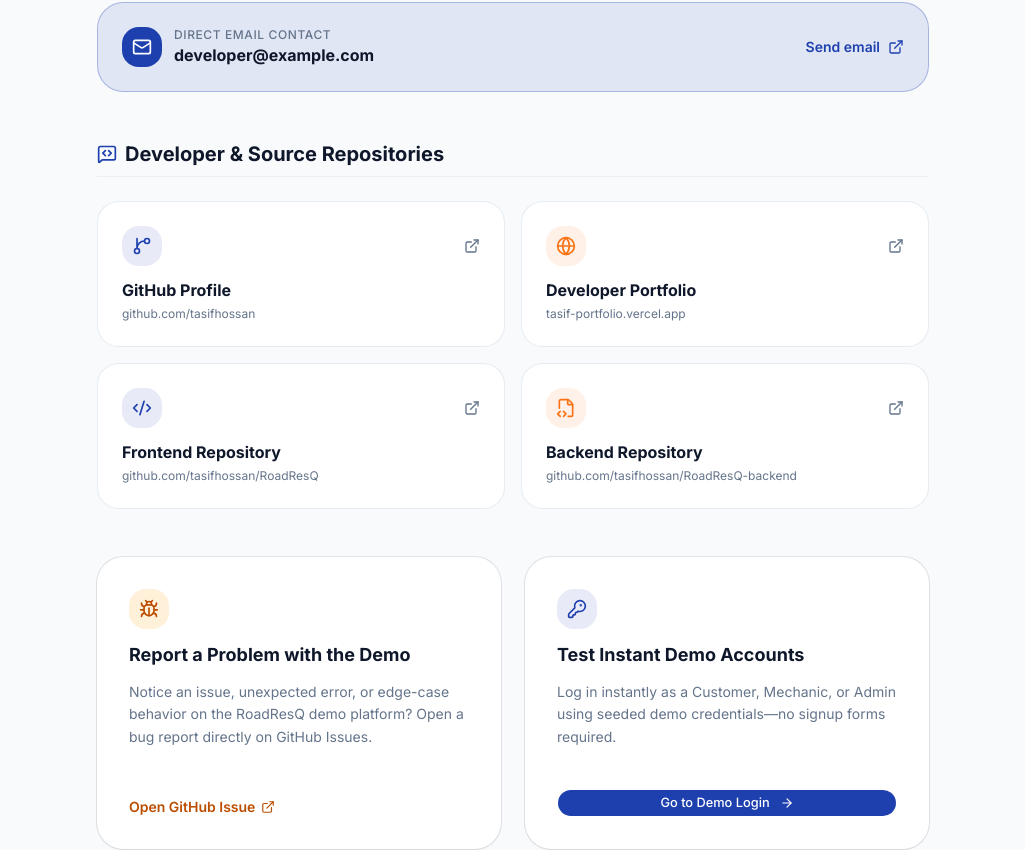
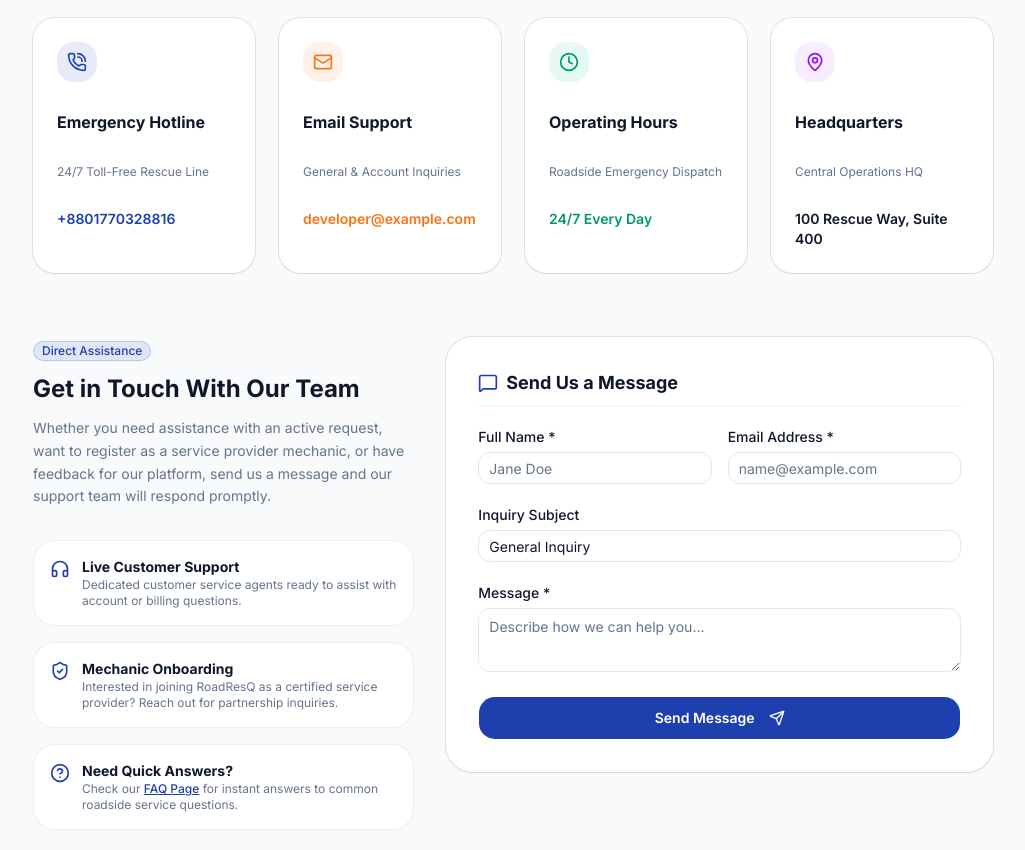
Before and after one commit to tasifhossan/RoadResQ, a Next.js app: page /contact in a window 1280 px wide. Shown: the part 354-1204 px from the top of the page, without its empty margins (127-1152 px from the left). Built offline with nearby package versions, Linux system fonts and the light colour scheme; no server answers.

Commit message:
fix: update public contact page to focus on RoadResQ support and contact form

```diff
--- a/src/app/(public)/contact/page.tsx
+++ b/src/app/(public)/contact/page.tsx
@@ -1,212 +1,253 @@
-import { Metadata } from "next";
+"use client";
+
+import * as React from "react";
 import Link from "next/link";
 import { siteConfig } from "@/lib/site-config";
 import { Button } from "@/components/ui/button";
 import { Badge } from "@/components/ui/badge";
 import { Card } from "@/components/ui/card";
+import { Input } from "@/components/ui/input";
+import { Label } from "@/components/ui/label";
+import { Textarea } from "@/components/ui/textarea";
+import { toast } from "sonner";
 import {
-  Globe,
+  PhoneCall,
   Mail,
-  Bug,
-  KeyRound,
-  ExternalLink,
-  Code2,
-  FileCode2,
-  ArrowRight,
-  MessageSquareCode,
-  GitBranch,
+  MapPin,
+  Clock,
+  Send,
+  HelpCircle,
+  Headphones,
+  CheckCircle2,
+  MessageSquare,
+  ShieldCheck,
 } from "lucide-react";
 
-export const metadata: Metadata = {
-  title: "Contact Developer & Support | RoadResQ Demo Platform",
-  description:
-    "Reach out to the developer behind RoadResQ, report demo issues on GitHub, access project repositories, or test instant demo accounts.",
+export default function ContactPage() {
+  const [isSubmitting, setIsSubmitting] = React.useState(false);
+  const [submitted, setSubmitted] = React.useState(false);
+  const [formData, setFormData] = React.useState({
+    name: "",
+    email: "",
+    subject: "General Inquiry",
+    message: "",
+  });
+
+  const handleSubmit = (e: React.FormEvent) => {
+    e.preventDefault();
+    if (!formData.name || !formData.email || !formData.message) {
+      toast.error("Please fill out all required fields.");
+      return;
+    }
+
+    setIsSubmitting(true);
+    setTimeout(() => {
+      setIsSubmitting(false);
+      setSubmitted(true);
+      toast.success("Thank you! Your message has been sent to RoadResQ Support.");
+    }, 800);
   };
 
-export default function ContactPage() {
   return (
     <div className="flex flex-col min-h-full py-12 sm:py-20 bg-background">
-      <div className="container mx-auto px-4 sm:px-6 lg:px-8 max-w-4xl space-y-12">
+      <div className="container mx-auto px-4 sm:px-6 lg:px-8 max-w-5xl space-y-16">
         {/* Header */}
         <div className="text-center max-w-3xl mx-auto space-y-4">
           <Badge variant="outline" className="px-3.5 py-1 text-xs font-semibold uppercase tracking-wider border-primary/30 text-primary">
-            Developer Links & Support
+            24/7 Driver & Partner Support
           </Badge>
           <h1 className="text-3xl sm:text-5xl font-extrabold text-foreground tracking-tight">
-            Contact & Developer Links
+            Contact RoadResQ
           </h1>
           <p className="text-base sm:text-lg text-muted-foreground leading-relaxed">
-            RoadResQ is an open demonstration platform. Explore developer profiles, public source repositories, issue trackers, and demo login shortcuts below.
+            Have questions about emergency roadside assistance, driver membership, or mechanic partnership? We&apos;re here to help day and night.
           </p>
         </div>
 
-        {/* Optional Email Line (Shown ONLY if NEXT_PUBLIC_CONTACT_EMAIL is set) */}
-        {siteConfig.contactEmail && (
-          <div className="p-6 rounded-3xl bg-primary/10 border border-primary/30 flex items-center justify-between flex-wrap gap-4">
-            <div className="flex items-center gap-3">
-              <div className="flex h-10 w-10 items-center justify-center rounded-xl bg-primary text-primary-foreground">
+        {/* Support Channels Grid */}
+        <div className="grid grid-cols-1 sm:grid-cols-2 lg:grid-cols-4 gap-6">
+          <Card className="rounded-2xl border-border/80 p-6 space-y-3 shadow-xs">
+            <div className="flex h-10 w-10 items-center justify-center rounded-xl bg-primary/10 text-primary">
+              <PhoneCall className="h-5 w-5" />
+            </div>
+            <h3 className="text-base font-bold text-foreground">Emergency Hotline</h3>
+            <p className="text-xs text-muted-foreground leading-relaxed">
+              24/7 Toll-Free Rescue Line
+            </p>
+            <p className="text-sm font-semibold text-primary">+8801770328816</p>
+          </Card>
+
+          <Card className="rounded-2xl border-border/80 p-6 space-y-3 shadow-xs">
+            <div className="flex h-10 w-10 items-center justify-center rounded-xl bg-accent/10 text-accent">
               <Mail className="h-5 w-5" />
             </div>
+            <h3 className="text-base font-bold text-foreground">Email Support</h3>
+            <p className="text-xs text-muted-foreground leading-relaxed">
+              General & Account Inquiries
+            </p>
+            <p className="text-sm font-semibold text-accent truncate">
+              {siteConfig.contactEmail || "support@roadresq.com"}
+            </p>
+          </Card>
+
+          <Card className="rounded-2xl border-border/80 p-6 space-y-3 shadow-xs">
+            <div className="flex h-10 w-10 items-center justify-center rounded-xl bg-emerald-500/10 text-emerald-600 dark:text-emerald-400">
+              <Clock className="h-5 w-5" />
+            </div>
+            <h3 className="text-base font-bold text-foreground">Operating Hours</h3>
+            <p className="text-xs text-muted-foreground leading-relaxed">
+              Roadside Emergency Dispatch
+            </p>
+            <p className="text-sm font-semibold text-emerald-600 dark:text-emerald-400">24/7 Every Day</p>
+          </Card>
+
+          <Card className="rounded-2xl border-border/80 p-6 space-y-3 shadow-xs">
+            <div className="flex h-10 w-10 items-center justify-center rounded-xl bg-purple-500/10 text-purple-600 dark:text-purple-400">
+              <MapPin className="h-5 w-5" />
+            </div>
+            <h3 className="text-base font-bold text-foreground">Headquarters</h3>
+            <p className="text-xs text-muted-foreground leading-relaxed">
+              Central Operations HQ
+            </p>
+            <p className="text-sm font-semibold text-foreground">100 Rescue Way, Suite 400</p>
+          </Card>
+        </div>
+
+        {/* Contact Form & Side Info */}
+        <div className="grid grid-cols-1 lg:grid-cols-12 gap-8 items-start">
+          {/* Left Info Panel */}
+          <div className="lg:col-span-5 space-y-6">
+            <div className="space-y-3">
+              <Badge className="bg-primary/10 text-primary border-primary/20 hover:bg-primary/20 text-xs">
+                Direct Assistance
+              </Badge>
+              <h2 className="text-2xl font-bold text-foreground">Get in Touch With Our Team</h2>
+              <p className="text-sm text-muted-foreground leading-relaxed">
+                Whether you need assistance with an active request, want to register as a service provider mechanic, or have feedback for our platform, send us a message and our support team will respond promptly.
+              </p>
+            </div>
+
+            <div className="space-y-4 pt-2">
+              <div className="flex items-start gap-3 p-4 rounded-2xl bg-card border border-border/70">
+                <Headphones className="h-5 w-5 text-primary shrink-0 mt-0.5" />
                 <div>
-                <p className="text-xs font-medium text-muted-foreground uppercase tracking-wider">Direct Email Contact</p>
-                <p className="text-sm sm:text-base font-bold text-foreground">{siteConfig.contactEmail}</p>
+                  <h4 className="font-bold text-sm text-foreground">Live Customer Support</h4>
+                  <p className="text-xs text-muted-foreground">Dedicated customer service agents ready to assist with account or billing questions.</p>
                 </div>
               </div>
-            <a
-              href={`mailto:${siteConfig.contactEmail}`}
-              className="inline-flex items-center gap-2 text-sm font-semibold text-primary hover:text-primary/80 transition-colors"
+
+              <div className="flex items-start gap-3 p-4 rounded-2xl bg-card border border-border/70">
+                <ShieldCheck className="h-5 w-5 text-primary shrink-0 mt-0.5" />
+                <div>
+                  <h4 className="font-bold text-sm text-foreground">Mechanic Onboarding</h4>
+                  <p className="text-xs text-muted-foreground">Interested in joining RoadResQ as a certified service provider? Reach out for partnership inquiries.</p>
+                </div>
+              </div>
+
+              <div className="flex items-start gap-3 p-4 rounded-2xl bg-card border border-border/70">
+                <HelpCircle className="h-5 w-5 text-primary shrink-0 mt-0.5" />
+                <div>
+                  <h4 className="font-bold text-sm text-foreground">Need Quick Answers?</h4>
+                  <p className="text-xs text-muted-foreground">
+                    Check our <Link href="/faq" className="text-primary underline font-medium">FAQ Page</Link> for instant answers to common roadside service questions.
+                  </p>
+                </div>
+              </div>
+            </div>
+          </div>
+
+          {/* Right Form Panel */}
+          <Card className="lg:col-span-7 rounded-3xl border-border/80 p-6 sm:p-8 shadow-xs">
+            {submitted ? (
+              <div className="text-center py-12 space-y-4">
+                <div className="mx-auto w-14 h-14 rounded-full bg-emerald-500/10 text-emerald-600 dark:text-emerald-400 flex items-center justify-center">
+                  <CheckCircle2 className="w-8 h-8" />
+                </div>
+                <h3 className="text-2xl font-bold text-foreground">Message Sent Successfully!</h3>
+                <p className="text-sm text-muted-foreground max-w-md mx-auto leading-relaxed">
+                  Thank you for reaching out to RoadResQ. A member of our support team will review your message and reply via email shortly.
+                </p>
+                <Button
+                  variant="outline"
+                  onClick={() => {
+                    setSubmitted(false);
+                    setFormData({ name: "", email: "", subject: "General Inquiry", message: "" });
+                  }}
+                  className="mt-4 rounded-xl"
                 >
-              Send email
-              <ExternalLink className="h-4 w-4" />
-            </a>
+                  Send Another Message
+                </Button>
               </div>
-        )}
-
-        {/* Developer Connections Grid */}
-        <div className="space-y-6">
-          <div className="flex items-center justify-between pb-2 border-b border-border/60">
-            <h2 className="text-xl font-bold text-foreground flex items-center gap-2">
-              <MessageSquareCode className="h-5 w-5 text-primary" />
-              Developer & Source Repositories
-            </h2>
+            ) : (
+              <form onSubmit={handleSubmit} className="space-y-6">
+                <div className="flex items-center gap-2 pb-2 border-b border-border/60">
+                  <MessageSquare className="h-5 w-5 text-primary" />
+                  <h3 className="text-lg font-bold text-foreground">Send Us a Message</h3>
                 </div>
 
                 <div className="grid grid-cols-1 sm:grid-cols-2 gap-4">
-            {/* GitHub Profile */}
-            <a
-              href={siteConfig.links.githubProfile}
-              target="_blank"
-              rel="noopener noreferrer"
-              className="group p-6 rounded-2xl border border-border/80 bg-card hover:border-primary/50 hover:shadow-md transition-all space-y-3"
-            >
-              <div className="flex items-center justify-between">
-                <div className="flex h-10 w-10 items-center justify-center rounded-xl bg-primary/10 text-primary">
-                  <GitBranch className="h-5 w-5" />
+                  <div className="space-y-2">
+                    <Label htmlFor="contact-name">Full Name *</Label>
+                    <Input
+                      id="contact-name"
+                      placeholder="Jane Doe"
+                      required
+                      value={formData.name}
+                      onChange={(e) => setFormData({ ...formData, name: e.target.value })}
+                    />
                   </div>
-                <ExternalLink className="h-4 w-4 text-muted-foreground group-hover:text-primary transition-colors" />
-              </div>
-              <div>
-                <h3 className="text-base font-bold text-foreground group-hover:text-primary transition-colors">
-                  GitHub Profile
-                </h3>
-                <p className="text-xs text-muted-foreground mt-1 truncate">
-                  github.com/tasifhossan
-                </p>
-              </div>
-            </a>
 
-            {/* Developer Portfolio */}
-            <a
-              href={siteConfig.links.portfolio}
-              target="_blank"
-              rel="noopener noreferrer"
-              className="group p-6 rounded-2xl border border-border/80 bg-card hover:border-accent/50 hover:shadow-md transition-all space-y-3"
-            >
-              <div className="flex items-center justify-between">
-                <div className="flex h-10 w-10 items-center justify-center rounded-xl bg-accent/10 text-accent">
-                  <Globe className="h-5 w-5" />
-                </div>
-                <ExternalLink className="h-4 w-4 text-muted-foreground group-hover:text-accent transition-colors" />
-              </div>
-              <div>
-                <h3 className="text-base font-bold text-foreground group-hover:text-accent transition-colors">
-                  Developer Portfolio
-                </h3>
-                <p className="text-xs text-muted-foreground mt-1 truncate">
-                  tasif-portfolio.vercel.app
-                </p>
-              </div>
-            </a>
-
-            {/* Frontend Repo */}
-            <a
-              href={siteConfig.links.frontendRepo}
-              target="_blank"
-              rel="noopener noreferrer"
-              className="group p-6 rounded-2xl border border-border/80 bg-card hover:border-primary/50 hover:shadow-md transition-all space-y-3"
-            >
-              <div className="flex items-center justify-between">
-                <div className="flex h-10 w-10 items-center justify-center rounded-xl bg-primary/10 text-primary">
-                  <Code2 className="h-5 w-5" />
-                </div>
-                <ExternalLink className="h-4 w-4 text-muted-foreground group-hover:text-primary transition-colors" />
-              </div>
-              <div>
-                <h3 className="text-base font-bold text-foreground group-hover:text-primary transition-colors">
-                  Frontend Repository
-                </h3>
-                <p className="text-xs text-muted-foreground mt-1 truncate">
-                  github.com/tasifhossan/RoadResQ
-                </p>
-              </div>
-            </a>
-
-            {/* Backend Repo */}
-            <a
-              href={siteConfig.links.backendRepo}
-              target="_blank"
-              rel="noopener noreferrer"
-              className="group p-6 rounded-2xl border border-border/80 bg-card hover:border-accent/50 hover:shadow-md transition-all space-y-3"
-            >
-              <div className="flex items-center justify-between">
-                <div className="flex h-10 w-10 items-center justify-center rounded-xl bg-accent/10 text-accent">
-                  <FileCode2 className="h-5 w-5" />
-                </div>
-                <ExternalLink className="h-4 w-4 text-muted-foreground group-hover:text-accent transition-colors" />
-              </div>
-              <div>
-                <h3 className="text-base font-bold text-foreground group-hover:text-accent transition-colors">
-                  Backend Repository
-                </h3>
-                <p className="text-xs text-muted-foreground mt-1 truncate">
-                  github.com/tasifhossan/RoadResQ-backend
-                </p>
-              </div>
-            </a>
+                  <div className="space-y-2">
+                    <Label htmlFor="contact-email">Email Address *</Label>
+                    <Input
+                      id="contact-email"
+                      type="email"
+                      placeholder="name@example.com"
+                      required
+                      value={formData.email}
+                      onChange={(e) => setFormData({ ...formData, email: e.target.value })}
+                    />
                   </div>
                 </div>
 
-        {/* Report a Problem & Demo Accounts Cards */}
-        <div className="grid grid-cols-1 md:grid-cols-2 gap-6">
-          {/* Report an Issue Note */}
-          <Card className="rounded-3xl border-border/80 p-6 sm:p-8 shadow-xs flex flex-col justify-between space-y-4">
-            <div className="space-y-3">
-              <div className="flex h-10 w-10 items-center justify-center rounded-xl bg-amber-500/15 text-amber-700 dark:text-amber-400">
-                <Bug className="h-5 w-5" />
+                <div className="space-y-2">
+                  <Label htmlFor="contact-subject">Inquiry Subject</Label>
+                  <Input
+                    id="contact-subject"
+                    placeholder="e.g. Question about roadside request or partnership"
+                    value={formData.subject}
+                    onChange={(e) => setFormData({ ...formData, subject: e.target.value })}
+                  />
                 </div>
-              <h2 className="text-lg font-bold text-foreground">Report a Problem with the Demo</h2>
-              <p className="text-xs sm:text-sm text-muted-foreground leading-relaxed">
-                Notice an issue, unexpected error, or edge-case behavior on the RoadResQ demo platform? Open a bug report directly on GitHub Issues.
-              </p>
+
+                <div className="space-y-2">
+                  <Label htmlFor="contact-message">Message *</Label>
+                  <Textarea
+                    id="contact-message"
+                    rows={5}
+                    placeholder="Describe how we can help you..."
+                    required
+                    value={formData.message}
+                    onChange={(e) => setFormData({ ...formData, message: e.target.value })}
+                  />
                 </div>
-            <a
-              href={siteConfig.links.issues}
-              target="_blank"
-              rel="noopener noreferrer"
-              className="pt-2 inline-flex items-center gap-1.5 text-xs sm:text-sm font-semibold text-amber-700 dark:text-amber-400 hover:underline"
+
+                <Button
+                  type="submit"
+                  disabled={isSubmitting}
+                  className="w-full h-11 bg-primary hover:bg-primary/90 text-primary-foreground font-semibold rounded-xl"
                 >
-              Open GitHub Issue
-              <ExternalLink className="h-3.5 w-3.5" />
-            </a>
-          </Card>
-
-          {/* Small Demo Accounts Card */}
-          <Card className="rounded-3xl border-border/80 p-6 sm:p-8 shadow-xs flex flex-col justify-between space-y-4">
-            <div className="space-y-3">
-              <div className="flex h-10 w-10 items-center justify-center rounded-xl bg-primary/10 text-primary">
-                <KeyRound className="h-5 w-5" />
-              </div>
-              <h2 className="text-lg font-bold text-foreground">Test Instant Demo Accounts</h2>
-              <p className="text-xs sm:text-sm text-muted-foreground leading-relaxed">
-                Log in instantly as a Customer, Mechanic, or Admin using seeded demo credentials—no signup forms required.
-              </p>
-            </div>
-            <Link href="/login" className="pt-2">
-              <Button size="sm" className="w-full bg-primary hover:bg-primary/90 text-primary-foreground font-medium rounded-xl">
-                Go to Demo Login
-                <ArrowRight className="ml-1.5 h-4 w-4" />
+                  {isSubmitting ? (
+                    "Sending Message..."
+                  ) : (
+                    <>
+                      Send Message
+                      <Send className="ml-2 h-4 w-4" />
+                    </>
+                  )}
                 </Button>
-            </Link>
+              </form>
+            )}
           </Card>
         </div>
       </div>
```
Lines whose indentation alone changed are shown as unchanged.
